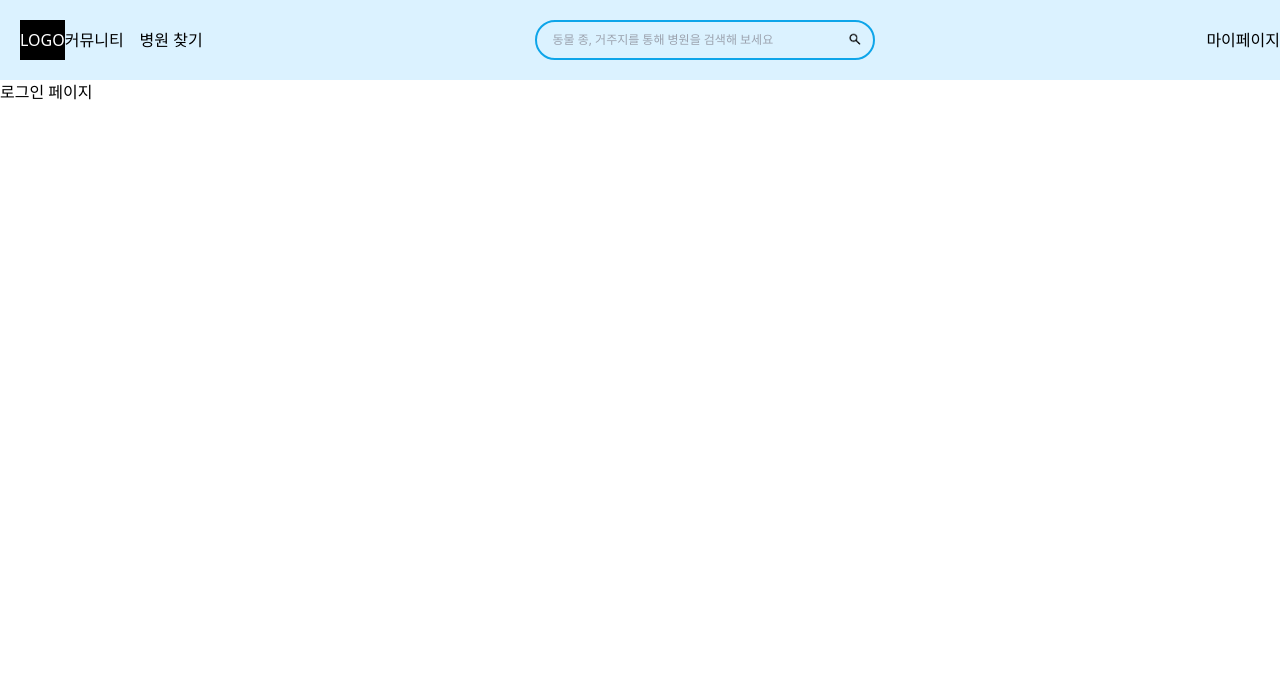
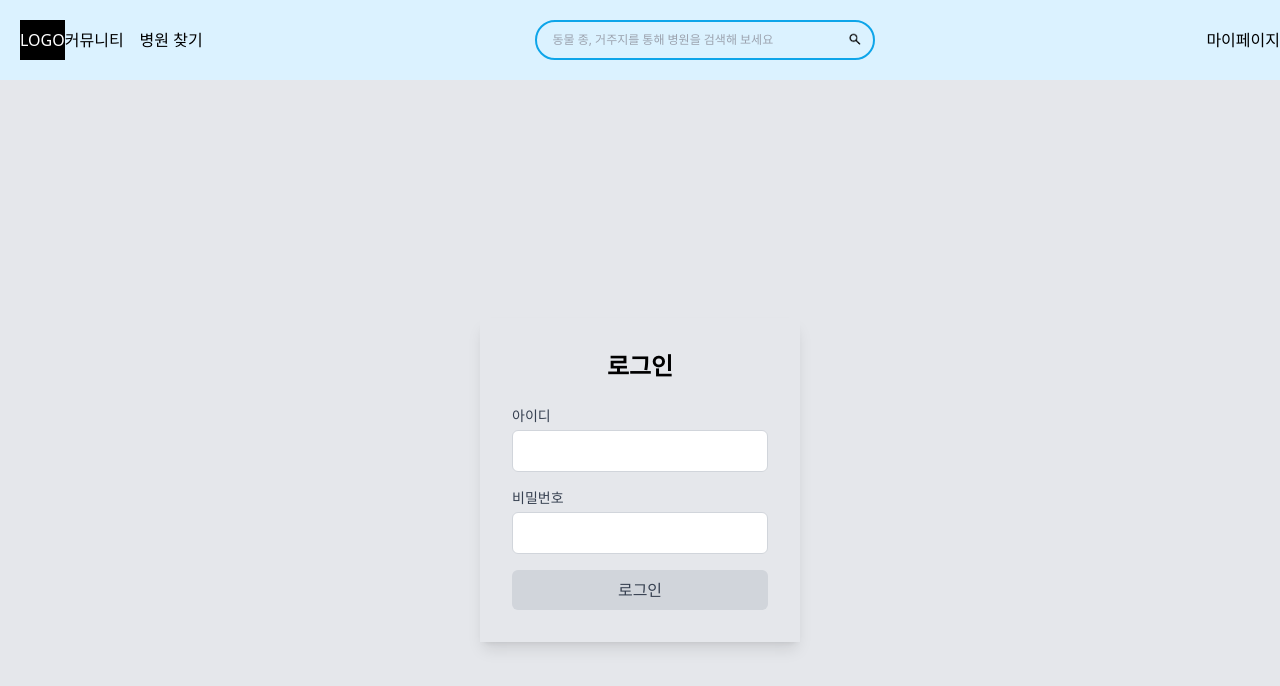
Before and after one commit to hoseo-cs/front, a Next.js app: page /login in a window 1280 px wide. Shown: the top 686 px of the page. Built offline with nearby package versions, Linux system fonts and the light colour scheme.

Commit message:
카카오 맵 마커 표시 및 이동 완료.

```diff
--- a/src/app/(auth)/login/page.js
+++ b/src/app/(auth)/login/page.js
@@ -1,5 +1,66 @@
-const LoginPage = () => {
-  return <div>로그인 페이지</div>;
+"use client";
+import { useState } from "react";
+
+const LoginForm = () => {
+  const [formData, setFormData] = useState({
+    username: "",
+    password: "",
+  });
+
+  const handleChange = (e) => {
+    const { name, value } = e.target;
+    setFormData({ ...formData, [name]: value });
+  };
+
+  const handleSubmit = (e) => {
+    e.preventDefault();
+    // 로그인 기능 구현 예정
+    console.log("Login data:", formData);
+  };
+
+  return (
+    <div className="flex justify-center items-center min-h-screen bg-gray-200 p-4 sm:p-0">
+      <div className="bg-olive-200 w-full max-w-md p-8 space-y-6 shadow-lg sm:max-w-xs">
+        <h2 className="text-center text-2xl font-bold">로그인</h2>
+        <form className="space-y-4" onSubmit={handleSubmit}>
+          <div>
+            <label className="block text-sm font-medium text-gray-700">
+              아이디
+            </label>
+            <input
+              type="text"
+              name="username"
+              className="w-full mt-1 p-2 border border-gray-300 rounded-md"
+              value={formData.username}
+              onChange={handleChange}
+              required
+            />
+          </div>
+          <div>
+            <label className="block text-sm font-medium text-gray-700">
+              비밀번호
+            </label>
+            <input
+              type="password"
+              name="password"
+              className="w-full mt-1 p-2 border border-gray-300 rounded-md"
+              value={formData.password}
+              onChange={handleChange}
+              required
+            />
+          </div>
+          <div className="flex flex-col sm:flex-row justify-between space-y-4 sm:space-y-0 sm:space-x-4">
+            <button
+              type="submit"
+              className="w-full py-2 px-4 bg-gray-300 text-gray-700 rounded-md hover:bg-gray-400"
+            >
+              로그인
+            </button>
+          </div>
+        </form>
+      </div>
+    </div>
+  );
 };
 
-export default LoginPage;
+export default LoginForm;
--- a/src/app/(auth)/signup/page.js
+++ b/src/app/(auth)/signup/page.js
@@ -1,8 +1,11 @@
 "use client";
 import SignupModal from "@/app/components/modal/alertSignup";
 import ModalDefault from "@/app/components/modal/defaultModal";
+import { useRouter } from "next/navigation";
 import { useState } from "react";
+
 const SignupForm = () => {
+  const router = useRouter();
   const [formData, setFormData] = useState({
     username: "",
     password: "",
@@ -12,16 +15,42 @@ const SignupForm = () => {
   const [isModalOpen, setIsModalOpen] = useState(false);
   const [isSuccess, setIsSuccess] = useState(true);
   const [message, setMessage] = useState("");
+  const [usernameCheck, setUsernameCheck] = useState(null);
+  const [isUsernameAvailable, setIsUsernameAvailable] = useState(null); // 추가
 
   const handleChange = (e) => {
     const { name, value } = e.target;
     setFormData({ ...formData, [name]: value });
+    if (name === "username") {
+      setUsernameCheck(null);
+      setIsUsernameAvailable(null);
+    }
+  };
+
+  const handleUsernameCheck = async () => {
+    try {
+      const response = await fetch(`${process.env.NEXT_PUBLIC_API_URL}check`, {
+        method: "POST",
+        headers: {
+          "Content-Type": "application/json",
+        },
+        body: JSON.stringify({ username: formData.username }),
+      });
+      const result = await response.json();
+      setUsernameCheck(result.message);
+      setIsUsernameAvailable(result.success); // 추가
+    } catch (error) {
+      console.error("아이디 중복 체크 중 오류 발생:", error);
+      setUsernameCheck("아이디 중복 체크 중 오류가 발생했습니다.");
+      setIsUsernameAvailable(false); // 추가
+    }
   };
 
   const handleSubmit = async (e) => {
     e.preventDefault();
+    console.log("Sending data:", formData); // 데이터 확인
     try {
-      const response = await fetch(`${process.env.API_URL}signup`, {
+      const response = await fetch(`${process.env.NEXT_PUBLIC_API_URL}signup`, {
         method: "POST",
         headers: {
           "Content-Type": "application/json",
@@ -32,11 +61,16 @@ const SignupForm = () => {
       if (response.ok) {
         setIsSuccess(true);
         setMessage("회원가입에 성공했습니다!");
+        setIsModalOpen(true);
+        setTimeout(() => {
+          setIsModalOpen(false);
+          router.push("/login");
+        }, 1000);
       } else {
         setIsSuccess(false);
         setMessage(`회원가입에 실패했습니다. 에러 번호: ${response.status}`);
+        setIsModalOpen(true);
       }
-      setIsModalOpen(true);
     } catch (error) {
       console.error("회원가입 중 오류 발생:", error);
       setIsSuccess(false);
@@ -54,6 +88,7 @@ const SignupForm = () => {
             <label className="block text-sm font-medium text-gray-700">
               아이디
             </label>
+            <div className="flex space-x-2">
               <input
                 type="text"
                 name="username"
@@ -62,6 +97,23 @@ const SignupForm = () => {
                 onChange={handleChange}
                 required
               />
+              <button
+                type="button"
+                onClick={handleUsernameCheck}
+                className="py-2 px-4 bg-gray-300 text-gray-700 rounded-md hover:bg-gray-400"
+              >
+                중복 체크
+              </button>
+            </div>
+            {usernameCheck && (
+              <p
+                className={`text-sm mt-2 ${
+                  isUsernameAvailable ? "text-green-500" : "text-red-500"
+                }`}
+              >
+                {usernameCheck}
+              </p>
+            )}
           </div>
           <div>
             <label className="block text-sm font-medium text-gray-700">
@@ -106,6 +158,7 @@ const SignupForm = () => {
             <button
               type="submit"
               className="w-full py-2 px-4 bg-gray-300 text-gray-700 rounded-md hover:bg-gray-400"
+              disabled={isUsernameAvailable === false} // 추가
             >
               회원 가입
             </button>
```
Lines whose indentation alone changed are shown as unchanged.
